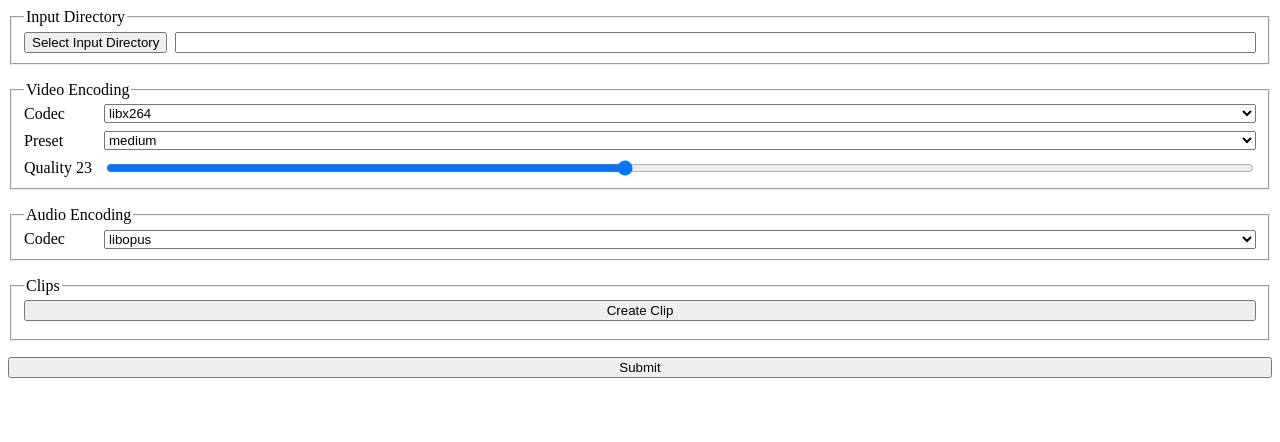
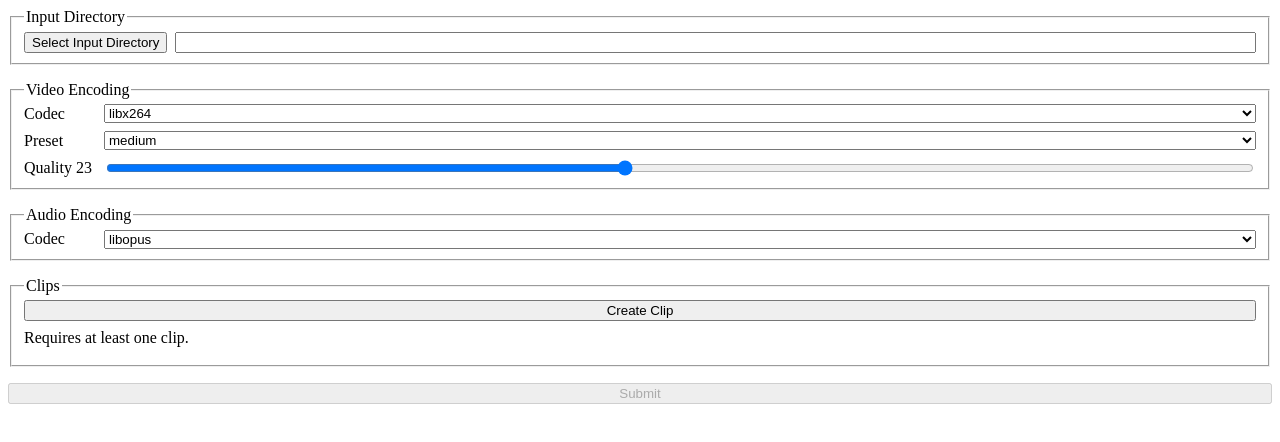
Before and after one commit to huynhlkevin/ffmpeg-frontend, an Angular app: page / in a window 1280 px wide. Shown: the top 442 px of the page. Built offline with nearby package versions, Linux system fonts and the light colour scheme.

Commit message:
add at least one clip required error

```diff
--- a/src/app/video-clipper/clips/clips.component.html
+++ b/src/app/video-clipper/clips/clips.component.html
@@ -2,6 +2,9 @@
   <fieldset>
     <legend>Clips</legend>
     <button type="button" (click)="onCreateClipClick()">Create Clip</button>
+    @if (clips.hasError('required')) {
+      <div>Requires at least one clip.</div>
+    }
     <div class="clips">
       @for (clip of clips.controls; track clip.get('id')!.value) {
         <section class="clip" [formGroupName]="$index">
--- a/src/app/video-clipper/clips/clips.component.ts
+++ b/src/app/video-clipper/clips/clips.component.ts
@@ -26,7 +26,7 @@ export class ClipsComponent implements OnInit {
   }
 
   ngOnInit(): void {
-    const clips = this.formBuilder.array([]);
+    const clips = this.formBuilder.array([], { validators: [Validators.required] });
     this.formGroupDirective.form.addControl('clips', clips);
   }
 
```
